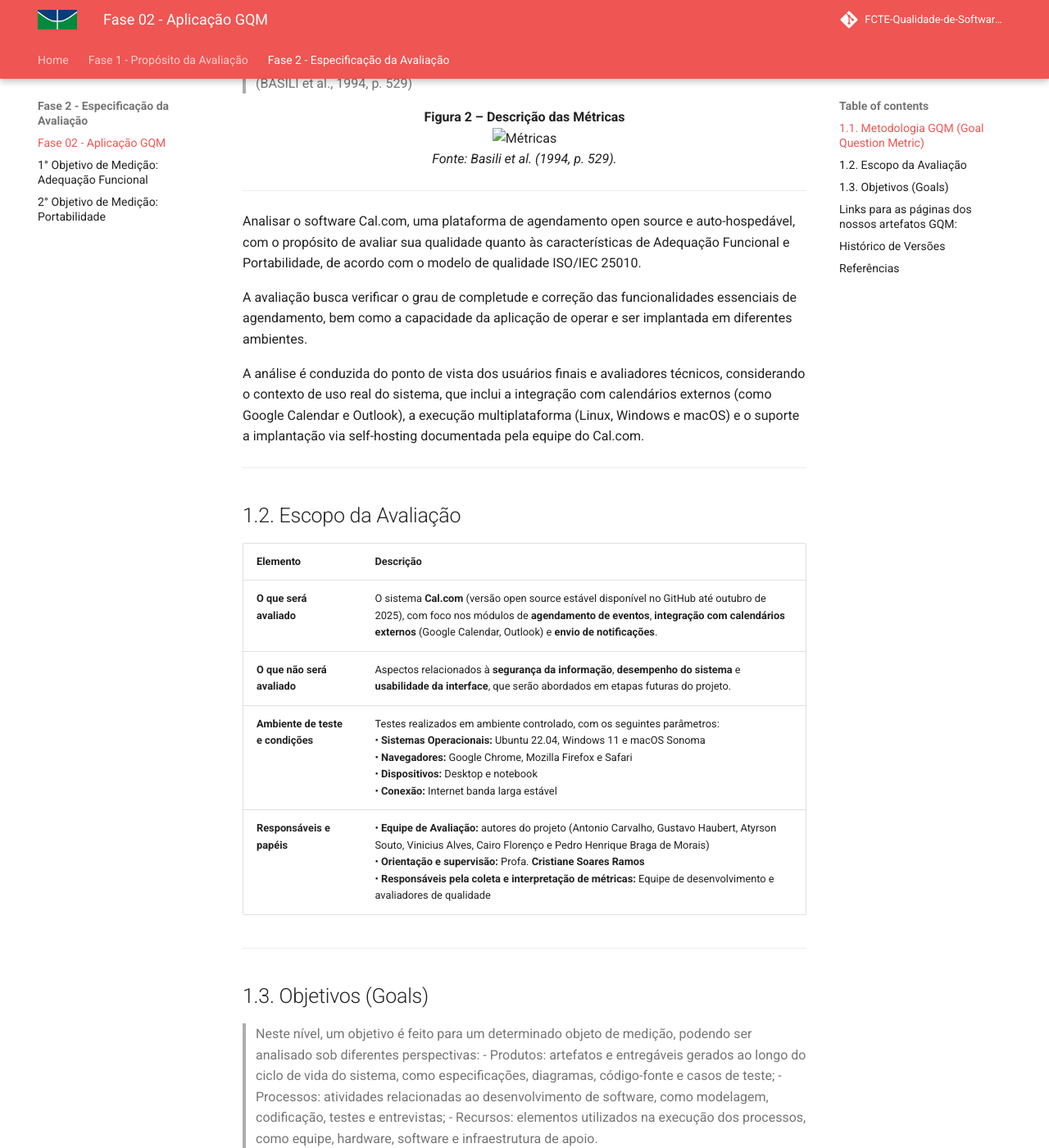
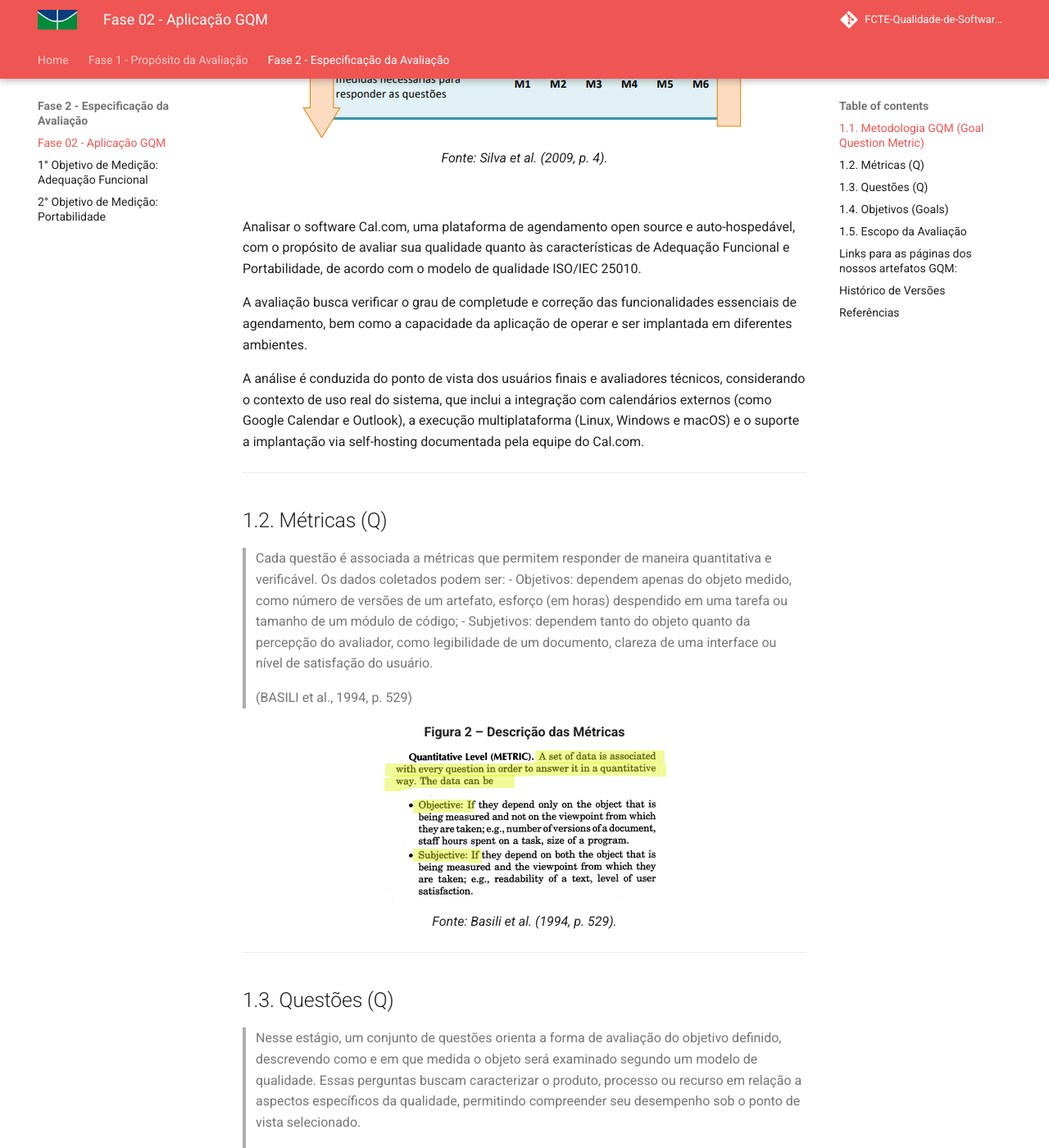
Before and after one commit to FCTE-Qualidade-de-Software-1/2025-2_T01_HEDDY-LAMAR, an MkDocs documentation site: the page built from docs/fase_2/index.md, in a window 1280 px wide and 1400 px high, scrolled down 721 px. Shown: the whole window at 82% size. Built offline with MkDocs 1.6.1 and Material for MkDocs 9.7.7, drawn with Linux system fonts in a browser that asks for light colours; comment, search, counter and statistics services are not loaded; some of the changed text lies outside the part shown.

Commit message:
fix(rotas) Alteração da página geral.

```diff
--- a/docs/fase_2/index.md
+++ b/docs/fase_2/index.md
@@ -11,14 +11,25 @@
 <div align="center">
   <strong>Figura 1 – Definição das Métricas GQM</strong>
   <br>
-  <img src="../../docs/assets/gqm_diagrama.png" alt="Diagrama GQM com Nível Conceitual, Operacional e Quantitativo">
+  <img src="../assets/gqm_diagrama.png" alt="Diagrama GQM com Nível Conceitual, Operacional e Quantitativo">
   <br>
   <em>Fonte: Silva et al. (2009, p. 4).</em>
 </div>
 
 
 <br>
-<br>
+
+
+Analisar o software Cal.com, uma plataforma de agendamento open source e auto-hospedável, com o propósito de avaliar sua qualidade quanto às características de Adequação Funcional e Portabilidade, de acordo com o modelo de qualidade ISO/IEC 25010.
+
+A avaliação busca verificar o grau de completude e correção das funcionalidades essenciais de agendamento, bem como a capacidade da aplicação de operar e ser implantada em diferentes ambientes.
+
+A análise é conduzida do ponto de vista dos usuários finais e avaliadores técnicos, considerando o contexto de uso real do sistema, que inclui a integração com calendários externos (como Google Calendar e Outlook), a execução multiplataforma (Linux, Windows e macOS) e o suporte a implantação via self-hosting documentada pela equipe do Cal.com.
+
+
+---
+
+## 1.2. Métricas (Q)
 
 >Cada questão é associada a métricas que permitem responder de maneira quantitativa e verificável.
 >Os dados coletados podem ser:
@@ -30,33 +41,31 @@
 <div align="center">
   <strong>Figura 2 – Descrição das Métricas</strong>
   <br>
-  <img src="../../docs/assets/GQM/basili_metrics.png" alt="Métricas">
+  <img src="../assets/GQM/basili_metrics.png" alt="Métricas">
   <br>
   <em>Fonte: Basili et al. (1994, p. 529).</em>
 </div>
 
 ---
 
-Analisar o software Cal.com, uma plataforma de agendamento open source e auto-hospedável, com o propósito de avaliar sua qualidade quanto às características de Adequação Funcional e Portabilidade, de acordo com o modelo de qualidade ISO/IEC 25010.
+## 1.3. Questões (Q)
 
-A avaliação busca verificar o grau de completude e correção das funcionalidades essenciais de agendamento, bem como a capacidade da aplicação de operar e ser implantada em diferentes ambientes.
+>Nesse estágio, um conjunto de questões orienta a forma de avaliação do objetivo definido, descrevendo como e em que medida o objeto será examinado segundo um modelo de qualidade.
+>Essas perguntas buscam caracterizar o produto, processo ou recurso em relação a aspectos específicos da qualidade, permitindo compreender seu desempenho sob o ponto de vista selecionado.
+>
+>(BASILI et al., 1994, p. 528)
 
-A análise é conduzida do ponto de vista dos usuários finais e avaliadores técnicos, considerando o contexto de uso real do sistema, que inclui a integração com calendários externos (como Google Calendar e Outlook), a execução multiplataforma (Linux, Windows e macOS) e o suporte a implantação via self-hosting documentada pela equipe do Cal.com.
+<div align="center">
+  <strong>Figura 4 – Descrição das Questões</strong>
+  <br>
+  <img src="../assets/GQM/basili_questions.png" alt="Diagrama GQM com Nível Conceitual, Operacional e Quantitativo">
+  <br>
+  <em>Fonte: Basili et al. (1994, p. 528).</em>
+</div>
 
 ---
 
-## 1.2. Escopo da Avaliação
-
-| **Elemento** | **Descrição** |
-| :------------ | :------------- |
-| **O que será avaliado** | O sistema **Cal.com** (versão open source estável disponível no GitHub até outubro de 2025), com foco nos módulos de **agendamento de eventos**, **integração com calendários externos** (Google Calendar, Outlook) e **envio de notificações**. |
-| **O que não será avaliado** | Aspectos relacionados à **segurança da informação**, **desempenho do sistema** e **usabilidade da interface**, que serão abordados em etapas futuras do projeto. |
-| **Ambiente de teste e condições** | Testes realizados em ambiente controlado, com os seguintes parâmetros:<br>• **Sistemas Operacionais:** Ubuntu 22.04, Windows 11 e macOS Sonoma<br>• **Navegadores:** Google Chrome, Mozilla Firefox e Safari<br>• **Dispositivos:** Desktop e notebook<br>• **Conexão:** Internet banda larga estável |
-| **Responsáveis e papéis** | • **Equipe de Avaliação:** autores do projeto (Antonio Carvalho, Gustavo Haubert, Atyrson Souto, Vinicius Alves, Cairo Florenço e Pedro Henrique Braga de Morais)<br>• **Orientação e supervisão:** Profa. **Cristiane Soares Ramos**<br>• **Responsáveis pela coleta e interpretação de métricas:** Equipe de desenvolvimento e avaliadores de qualidade |
-
----
-
-## 1.3. Objetivos (Goals)
+## 1.4. Objetivos (Goals)
 
 >Neste nível, um objetivo é feito para um determinado objeto de medição, podendo ser analisado sob diferentes perspectivas:
 >- Produtos: artefatos e entregáveis gerados ao longo do ciclo de vida do sistema, como especificações, diagramas, código-fonte e casos de teste;
@@ -69,10 +78,23 @@
 <div align="center">
   <strong>Figura 3 – Descrição dos Objetivos</strong>
   <br>
-  <img src="../../docs/assets/GQM/basili_goals.png" alt="Objetivos">
+  <img src="../assets/GQM/basili_goals.png" alt="Objetivos">
   <br>
   <em>Fonte: Basili et al. (1994, p. 528).</em>
 </div>
+
+---
+
+## 1.5. Escopo da Avaliação
+
+| **Elemento** | **Descrição** |
+| :------------ | :------------- |
+| **O que será avaliado** | O sistema **Cal.com** (versão open source estável disponível no GitHub até outubro de 2025), com foco nos módulos de **agendamento de eventos**, **integração com calendários externos** (Google Calendar, Outlook) e **envio de notificações**. |
+| **O que não será avaliado** | Aspectos relacionados à **segurança da informação**, **desempenho do sistema** e **usabilidade da interface**, que serão abordados em etapas futuras do projeto. |
+| **Ambiente de teste e condições** | Testes realizados em ambiente controlado, com os seguintes parâmetros:<br>• **Sistemas Operacionais:** Ubuntu 22.04, Windows 11 e macOS Sonoma<br>• **Navegadores:** Google Chrome, Mozilla Firefox e Safari<br>• **Dispositivos:** Desktop e notebook<br>• **Conexão:** Internet banda larga estável |
+| **Responsáveis e papéis** | • **Equipe de Avaliação:** autores do projeto (Antonio Carvalho, Gustavo Haubert, Atyrson Souto, Vinicius Alves, Cairo Florenço e Pedro Henrique Braga de Morais)<br>• **Orientação e supervisão:** Profa. **Cristiane Soares Ramos**<br>• **Responsáveis pela coleta e interpretação de métricas:** Equipe de desenvolvimento e avaliadores de qualidade |
+
+---
 
 ## Links para as páginas dos nossos artefatos GQM:
 
```
Also changed, not shown: docs/fase_2/obj_adequacao_funcional.md (+0 -19 lines).
